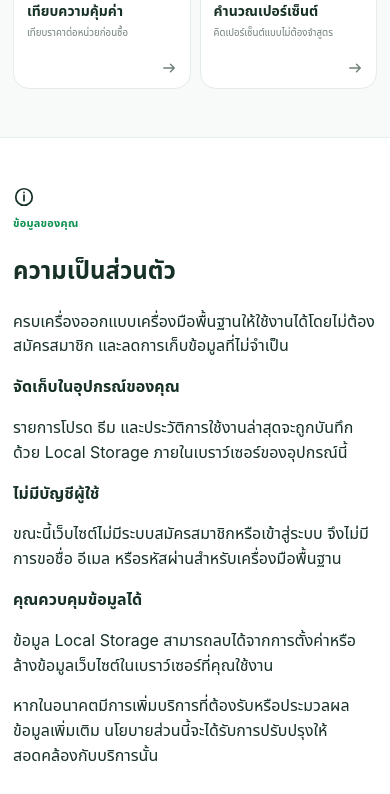
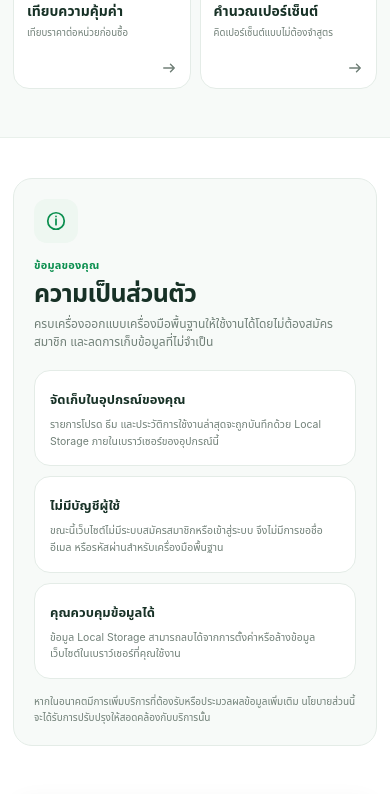
Before and after one commit to UnknownCode-2026/krobkrueng, a Next.js app: page / in a window 390 px wide. Shown: the part 2220-3014 px from the top of the page. Built offline with nearby package versions, Linux system fonts and the light colour scheme.

Commit message:
style: add responsive privacy section

```diff
--- a/app/globals.css
+++ b/app/globals.css
@@ -423,3 +423,28 @@ linear-gradient(180deg,var(--surface) 0%,color-mix(in srgb,var(--surface-2) 92%,
     margin-bottom:12px;
   }
 }
+
+
+/* Privacy section */
+.privacy-section{padding:58px 0 12px}
+.privacy-card{padding:28px;border:1px solid var(--line);border-radius:22px;background:var(--surface-2)}
+.privacy-heading{display:grid;grid-template-columns:auto 1fr;gap:14px;align-items:start;max-width:780px}
+.privacy-icon{width:44px;height:44px;border-radius:13px;display:grid;place-items:center;background:var(--surface-3);color:var(--brand)}
+.privacy-heading h2{margin:0;font-size:28px;line-height:1.2;letter-spacing:-.025em}
+.privacy-heading p{margin:7px 0 0;color:var(--muted);font-size:12px}
+.privacy-grid{display:grid;grid-template-columns:repeat(3,minmax(0,1fr));gap:10px;margin-top:22px}
+.privacy-grid article{padding:17px;border:1px solid var(--line);border-radius:16px;background:var(--surface)}
+.privacy-grid strong{font-size:13px}
+.privacy-grid p{margin:6px 0 0;color:var(--muted);font-size:10.5px;line-height:1.6}
+.privacy-footnote{margin:15px 0 0;color:var(--muted);font-size:10px}
+.privacy-note a{color:var(--brand);font-weight:800}
+.privacy-note a:hover{text-decoration:underline}
+
+@media(max-width:700px){
+  .privacy-section{padding:40px 0 6px}
+  .privacy-card{padding:20px;border-radius:19px}
+  .privacy-heading{grid-template-columns:1fr}
+  .privacy-heading h2{font-size:25px}
+  .privacy-grid{grid-template-columns:1fr;margin-top:18px}
+  .privacy-grid article{padding:15px}
+}
```
